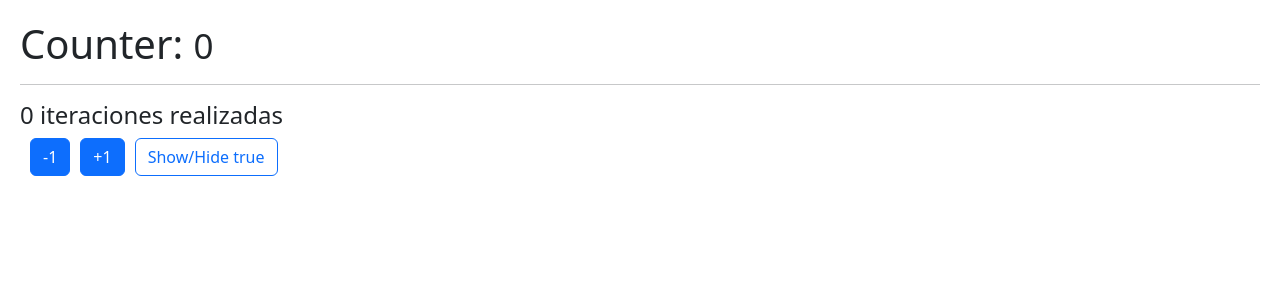
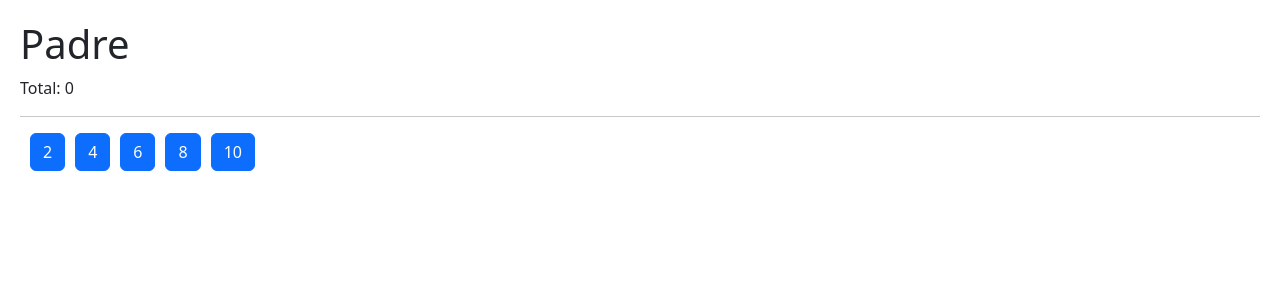
Before and after one commit to Torofms37/hook-app, a React (Vite) app: page / in a window 1280 px wide. Shown: the top 300 px of the page. Built offline with nearby package versions, Linux system fonts and the light colour scheme.

Commit message:
nuevas otra vez

```diff
--- /dev/null
+++ b/src/07-tarea-memo/Hijo.jsx
@@ -0,0 +1,15 @@
+import React from "react";
+
+export const Hijo = React.memo(({ numero, incrementar }) => {
+
+    console.log('  Me volví a generar :(  ');
+
+    return (
+        <button
+            className="btn btn-primary mr-3"
+            onClick={ () => incrementar( numero ) }
+        >
+            { numero }
+        </button>
+    )
+});
--- /dev/null
+++ b/src/07-tarea-memo/Padre.jsx
@@ -0,0 +1,32 @@
+import { Hijo } from "./Hijo";
+import { useState, useCallback } from "react";
+
+export const Padre = () => {
+  const numeros = [2, 4, 6, 8, 10];
+  const [valor, setValor] = useState(0);
+
+  // const incrementar = ( num ) => {
+  //     setValor( valor + num )
+  // }
+
+const sumFa = useCallback(
+    (num) => {
+        setValor((valor) => valor + num);
+        },
+    [],
+);
+
+  return (
+    <div>
+      <h1>Padre</h1>
+      <p> Total: {valor} </p>
+
+      <hr />
+
+      {numeros.map((n) => (
+        <Hijo key={n} numero={n} incrementar={sumFa} />
+      ))}
+      {/* <Hijo /> */}
+    </div>
+  );
+};
--- a/src/main.jsx
+++ b/src/main.jsx
@@ -1,7 +1,8 @@
 import ReactDOM from 'react-dom/client'
 import './index.css'
 // import { Layout } from './05-useLayoutEffect/Layout'
-import { MemoHook } from './06-memo/MemoHook'
+// import { MemoHook } from './06-memo/MemoHook'
+import { Padre } from './07-tarea-memo/Padre'
 // import { Memorize } from './06-memo/Memorize'
 // import { MultipleCustomHooks } from './03-examples/MultipleCustomHooks'
 // import { FocusScreen } from './04-useRef/FocusScreen'
@@ -15,6 +16,6 @@
 
 ReactDOM.createRoot(document.getElementById('root')).render(
   // <React.StrictMode>
-  <MemoHook />
+  <Padre />
   // </React.StrictMode>,
 )
```
Also changed, not shown: src/06-memo/CallBackHook.jsx (+24 -1 lines), src/06-memo/ShowIncrement.jsx (added, +16 -0 lines).
